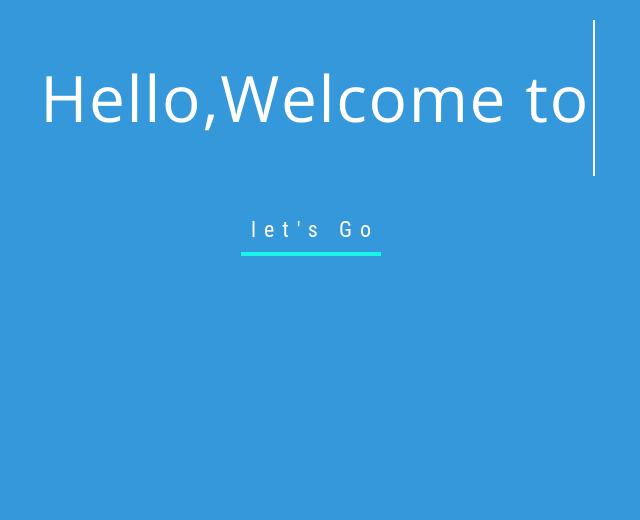
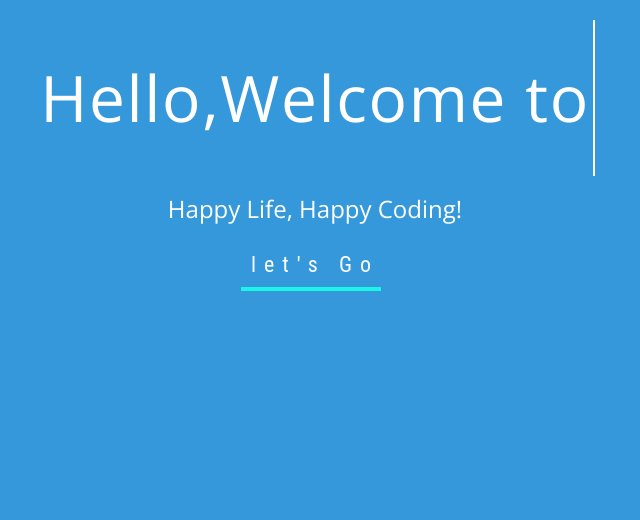
Before and after one commit to ChenJavascript/chenjavascript.github.io, a plain HTML site: page index.html in a window 1280 px wide. Shown: the top 520 px of the page, without its empty margins (325-965 px from the left). Drawn offline with nearby package versions, Linux system fonts and the light colour scheme; files whose address does not match are found by name.

Commit message:
clear code

```diff
--- a/css/component.css
+++ b/css/component.css
@@ -56,7 +56,7 @@ html, body, .perspective {
 
 /* Modal view */
 .perspective.modalview {
-	position: fixed;
+	/*position: fixed;*/
 	-webkit-perspective: 1500px;
 	perspective: 1500px;
 }
--- a/index.html
+++ b/index.html
@@ -29,6 +29,11 @@
 				</div>
 			</div>
 			<div class="row">
+				<div class="col-sm-12" style="text-align: center;color: white;">
+				   <h2 class="h4">Happy Life, Happy Coding!</h2>
+				</div>
+			</div>
+			<div class="row">
 				<div class="col-sm-12">
 					<div class="svg-wrapper" style="cursor: pointer;">
 					  <svg height="60" width="320">
```
Also changed, not shown: note.html (+0 -1 lines).
